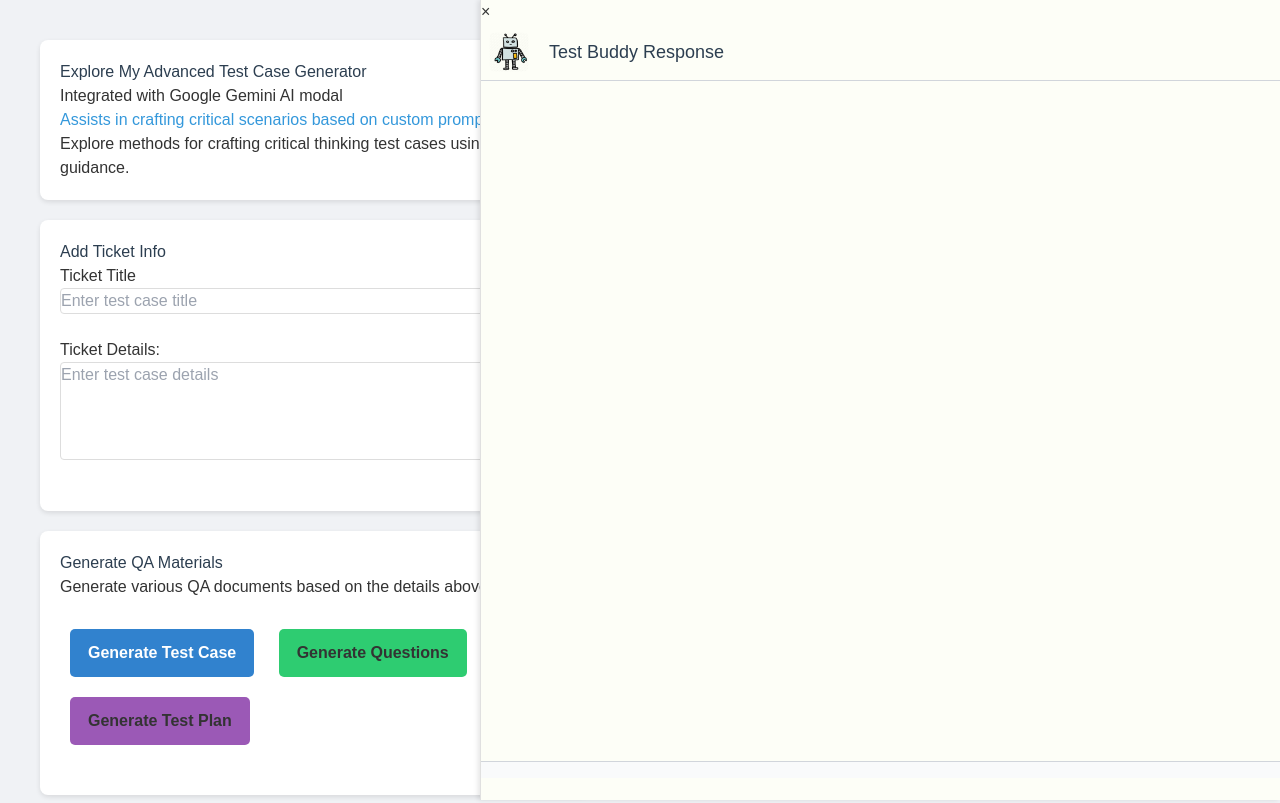
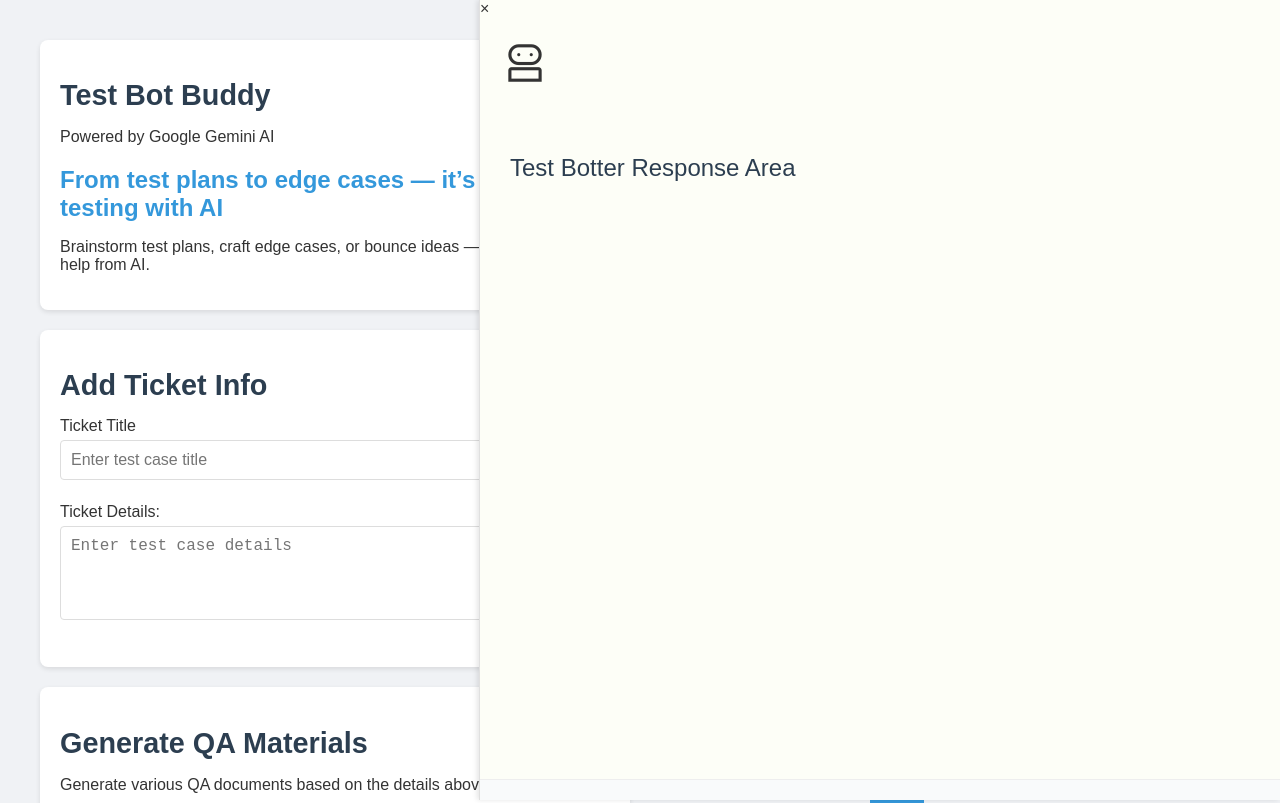
Before and after one commit to bennhub/TestCraftAI, a plain HTML site: page index.html in a window 1280 px wide. Shown: the top 803 px of the page. Drawn offline with nearby package versions, Linux system fonts and the light colour scheme; a script that the page names is missing.

Commit message:
updated styling

```diff
--- a/index.html
+++ b/index.html
@@ -1,10 +1,13 @@
 <!DOCTYPE html>
 <html lang="en">
+
 <head>
   <meta charset="UTF-8" />
   <link rel="icon" type="image/png" href="botTester.jpeg" />
   <meta name="viewport" content="width=device-width, initial-scale=1.0" />
-    <script src="https://cdn.tailwindcss.com"></script>
+  <link href="https://fonts.googleapis.com/css2?family=Material+Symbols+Outlined" rel="stylesheet" />
+
+
   <title>Chatbot</title>
   <link rel="stylesheet" href="style.css" />
 </head>
@@ -13,13 +16,13 @@
   <div class="main-content">
     <!-- Chatbot Description -->
     <div class="section">
-        <h1>Explore My Advanced Test Case Generator</h1>
-        <p>Integrated with Google Gemini AI modal</p>
-        <h2>Assists in crafting critical scenarios based on custom prompts</h2>
+      <h1>Test Bot Buddy </h1>
+      <p>Powered by Google Gemini AI</p>
+      <h2>From test plans to edge cases — it’s like pair testing with AI</h2>
       <p>
-          Explore methods for crafting critical thinking test cases using AI
-          guidance.
+        Brainstorm test plans, craft edge cases, or bounce ideas — all with a little help from AI.
       </p>
+
     </div>
 
     <!-- Form to Create Test Case -->
@@ -27,23 +30,12 @@
       <h1>Add Ticket Info</h1>
       <form id="test-case-form">
         <label for="testcase-title">Ticket Title</label><br />
-          <input
-            type="text"
-            id="testcase-title"
-            name="testcase-title"
-            placeholder="Enter test case title"
-            required
-          /><br /><br />
+        <input type="text" id="testcase-title" name="testcase-title" placeholder="Enter test case title"
+          required /><br /><br />
 
         <label for="testcase-details">Ticket Details:</label><br />
-          <textarea
-            id="testcase-details"
-            name="testcase-details"
-            rows="4"
-            placeholder="Enter test case details"
-            required
-          ></textarea
-          ><br /><br />
+        <textarea id="testcase-details" name="testcase-details" rows="4" placeholder="Enter test case details"
+          required></textarea><br /><br />
       </form>
     </div>
 
@@ -92,7 +84,8 @@
 
   <!-- Button to Open the Chatbot -->
   <button id="open-chatbot" class="open-chatbot-button">
-      <img src="botTester.jpeg" alt="bot icon" class="w-8 h-8 rounded-md" />
+    <i class="material-symbols-outlined">robot_2</i>
+
   </button>
 
   <!-- Chat Sidebar -->
@@ -103,32 +96,19 @@
       <span class="close-button" id="close-chatbot">×</span>
 
       <!-- Header -->
-        <div
-          class="p-2 bg-gemRegular flex gap-5 items-center border-b border-gray-300"
-        >
-          <img
-            src="./public/bot1.png"
-            alt="chatbot image"
-            class="w-10 h-10 rounded-md flex-shrink-0"
-          />
-          <h1 class="text-gemDeep text-lg font-medium">Test Buddy Response</h1>
+      <div class="p-2 bg-gemRegular flex gap-5 items-center border-b border-gray-300">
+        <i class="material-symbols-outlined" style="font-size: 50px; padding: 20px;">robot_2</i>
+        <h1 style="padding: 30px; font-size: 1.50rem; font-weight: 200;">Test Botter Response Area</h1>
+
       </div>
 
       <!-- Chat Area -->
-        <div
-          id="chat-container"
-          class="chat-container flex-grow overflow-y-auto p-4"
-        >
+      <div id="chat-container" class="chat-container flex-grow overflow-y-auto p-4">
         <!-- Chat messages will appear here -->
       </div>
 
       <!-- Text Input Box - Explicitly define the input field -->
-      <form
-          action=""
-          method="post"
-          class="chat-form p-2 border-t border-gray-300 flex"
-          id="chat-form"
-        >
+      <form action="" method="post" class="chat-form p-2 border-t border-gray-300 flex" id="chat-form">
         <!--  <input
             type="text"
             id="prompt"
@@ -149,4 +129,5 @@
   <!-- Important: Make sure to use type="module" for ES6 import/export support -->
   <script type="module" src="main.js"></script>
 </body>
+
 </html>
--- a/main.js
+++ b/main.js
@@ -141,7 +141,7 @@ export const userDiv = (data) => {
   return `
   <!-- User Chat -->
   <div class="flex items-center gap-2 justify-start m-2">
-    <img src="./public/human.png" alt="user icon" class="w-10 h-10 rounded-full"/>
+   <i class="material-symbols-outlined" style="font-size: 36px;">Mood</i>
     <div class="bg-gemDeep text-black p-1 rounded-md shadow-md mx-2">${data}</div>
   </div>
   `;
@@ -156,7 +156,7 @@ export const aiDiv = (data) => {
       <button class="copy-btn absolute top-0 right-0 bg-blue-500 text-white p-1 rounded-md shadow-md mx-2">Copy</button>
       ${data}
     </div>
-    <!-- <img src="bot.png" alt="bot icon" class="w-10 h-10 rounded-full"/> -->
+    <i class="material-symbols-outlined" style="font-size: 36px;">robot_2</i>
   </div>
   `;
 };
```
Also changed, not shown: package.json (deleted, +0 -19 lines), 1 other file. Lines whose indentation alone changed are shown as unchanged.
